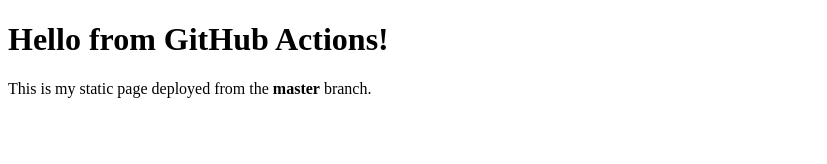
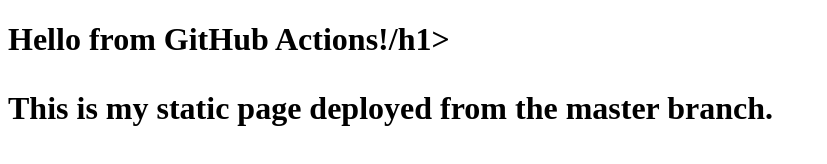
Before and after one commit to MartinJanev/SI_2025_lab3_236040, a plain HTML site: page index.html in a window 1280 px wide. Shown: the whole page, without its empty margins (0-827 px from the left). Drawn offline with Linux system fonts and the light colour scheme.

Commit message:
Error on purpose

```diff
--- a/index.html
+++ b/index.html
@@ -4,7 +4,7 @@
   <title>CI/CD Homework</title>
 </head>
 <body>
-  <h1>Hello from GitHub Actions!</h1>
+  <h1>Hello from GitHub Actions!/h1>
   <p>This is my static page deployed from the <strong>master</strong> branch.</p>
 </body>
 </html>
```
